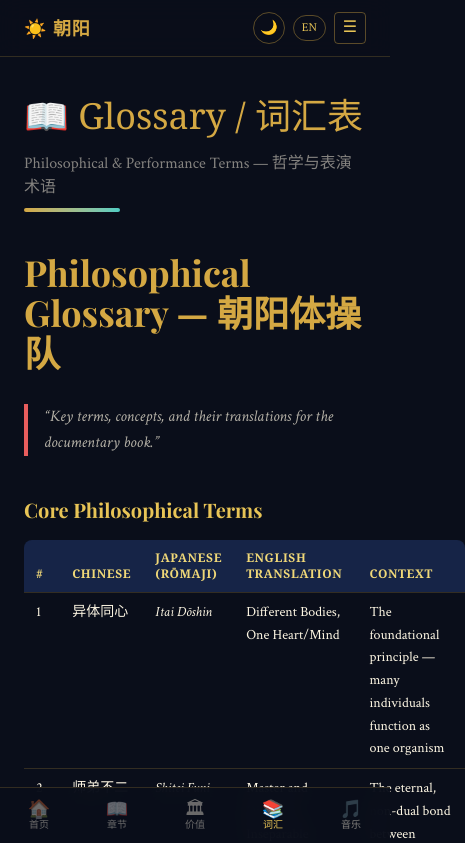
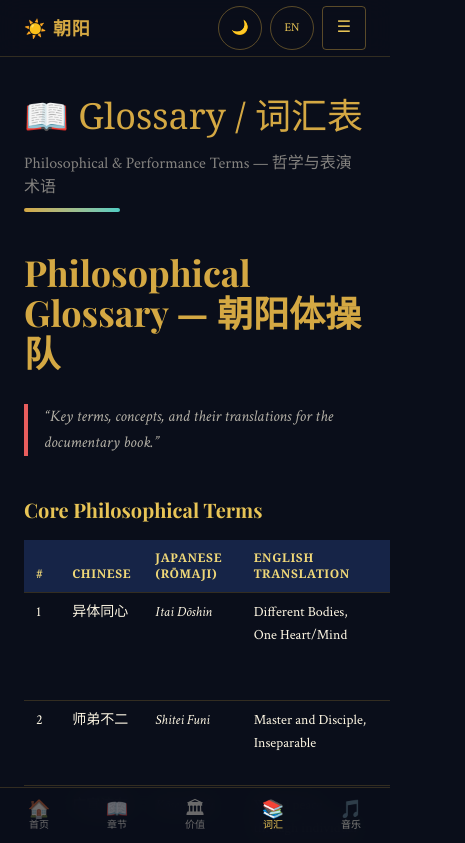
Before and after one commit to Jerrisonchai/gym-history-book, a Next.js app in the folder web/: page /glossary in a window 390 px wide. Shown: the top 843 px of the page, 465 px wide, since content can reach past the window. Built offline with nearby package versions, Linux system fonts and the light colour scheme.

Commit message:
QC v2.0: 101 checks, 94% PASS — mobile fixes (table overflow, safe area, tap highlight, touch targets, overscroll, JSON-LD)

```diff
--- a/web/src/app/globals.css
+++ b/web/src/app/globals.css
@@ -172,3 +172,41 @@ body {
     animation-duration: 0.01ms !important;
   }
 }
+
+/* ── Mobile UX ── */
+.safe-area-bottom {
+  padding-bottom: env(safe-area-inset-bottom, 0px);
+}
+
+@supports (padding-bottom: env(safe-area-inset-bottom)) {
+  body.pb-14 {
+    padding-bottom: calc(3.5rem + env(safe-area-inset-bottom, 0px));
+  }
+  .bottom-14 {
+    bottom: calc(3.5rem + env(safe-area-inset-bottom, 0px));
+  }
+}
+
+/* Tap highlight removal (iOS) */
+a, button {
+  -webkit-tap-highlight-color: transparent;
+  touch-action: manipulation;
+}
+
+/* Minimum touch target 44px for mobile */
+@media (max-width: 767px) {
+  nav a, nav button, .tab-btn {
+    min-height: 44px;
+    min-width: 44px;
+  }
+}
+
+/* Prevent text zoom on iOS orientation change */
+html {
+  -webkit-text-size-adjust: 100%;
+}
+
+/* Smooth mobile overscroll */
+body {
+  overscroll-behavior-y: contain;
+}
--- a/web/src/app/glossary/page.tsx
+++ b/web/src/app/glossary/page.tsx
@@ -17,7 +17,8 @@ export default async function GlossaryPage() {
           <div className="w-24 h-1 bg-gradient-to-r from-gold-500 to-teal-400 mb-10 rounded-full" />
 
           <div
-            className="[&_table]:w-full [&_table]:border-collapse [&_table]:rounded-lg [&_table]:overflow-hidden
+            className="overflow-x-auto -mx-6 px-6
+              [&_table]:w-full [&_table]:min-w-[500px] [&_table]:border-collapse
               [&_th]:px-3 [&_th]:py-2.5 [&_th]:text-left [&_th]:text-xs [&_th]:font-semibold [&_th]:uppercase [&_th]:tracking-wider
               [&_td]:px-3 [&_td]:py-2 [&_td]:text-sm [&_td]:align-top [&_td]:leading-relaxed
               prose prose-invert max-w-none
--- a/web/src/app/layout.tsx
+++ b/web/src/app/layout.tsx
@@ -34,6 +34,23 @@ export default function RootLayout({ children }: { children: React.ReactNode })
         <link rel="preconnect" href="https://fonts.googleapis.com" />
         <link rel="preconnect" href="https://fonts.gstatic.com" crossOrigin="anonymous" />
         <link href="https://fonts.googleapis.com/css2?family=Noto+Serif+SC:wght@400;600;700&family=Crimson+Text:ital,wght@0,400;0,600;1,400&family=Playfair+Display:wght@600;700&family=Inter:wght@400;500&display=swap" rel="stylesheet" />
+        <script
+          type="application/ld+json"
+          dangerouslySetInnerHTML={{
+            __html: JSON.stringify({
+              '@context': 'https://schema.org',
+              '@type': 'Book',
+              name: 'SGM Chaoyang Gymnastics Team — Documentary Book',
+              alternateName: '朝阳体操队纪录片',
+              author: { '@type': 'Organization', name: 'Soka Gakkai Malaysia', sameAs: 'https://www.sgm.org.my' },
+              about: 'The history and philosophy of Malaysia\'s human tower gymnastic tradition since 1976',
+              inLanguage: 'zh-Hans',
+              datePublished: '2026',
+              publisher: { '@type': 'Organization', name: 'Soka Gakkai Malaysia' },
+              description: 'A bilingual web-first documentary book chronicling the SGM Chaoyang Gymnastics Team from 1976 to present, comparing Malaysian human tower tradition with Catalan Castells.',
+            }),
+          }}
+        />
       </head>
       <body className="min-h-screen antialiased pb-14">
         <LanguageProvider>
--- a/web/src/app/values/page.tsx
+++ b/web/src/app/values/page.tsx
@@ -23,7 +23,8 @@ export default async function ValuesPage() {
           </div>
 
           <div
-            className="[&_table]:w-full [&_table]:border-collapse [&_table]:rounded-lg [&_table]:overflow-hidden
+            className="overflow-x-auto -mx-6 px-6
+              [&_table]:w-full [&_table]:min-w-[600px] [&_table]:border-collapse
               [&_th]:px-4 [&_th]:py-2.5 [&_th]:text-left [&_th]:text-sm [&_th]:font-semibold
               [&_td]:px-4 [&_td]:py-2 [&_td]:text-sm [&_td]:align-top
               prose prose-invert max-w-none
```
Also changed, not shown: 1 other file (tests, documents, lock files or other folders).
